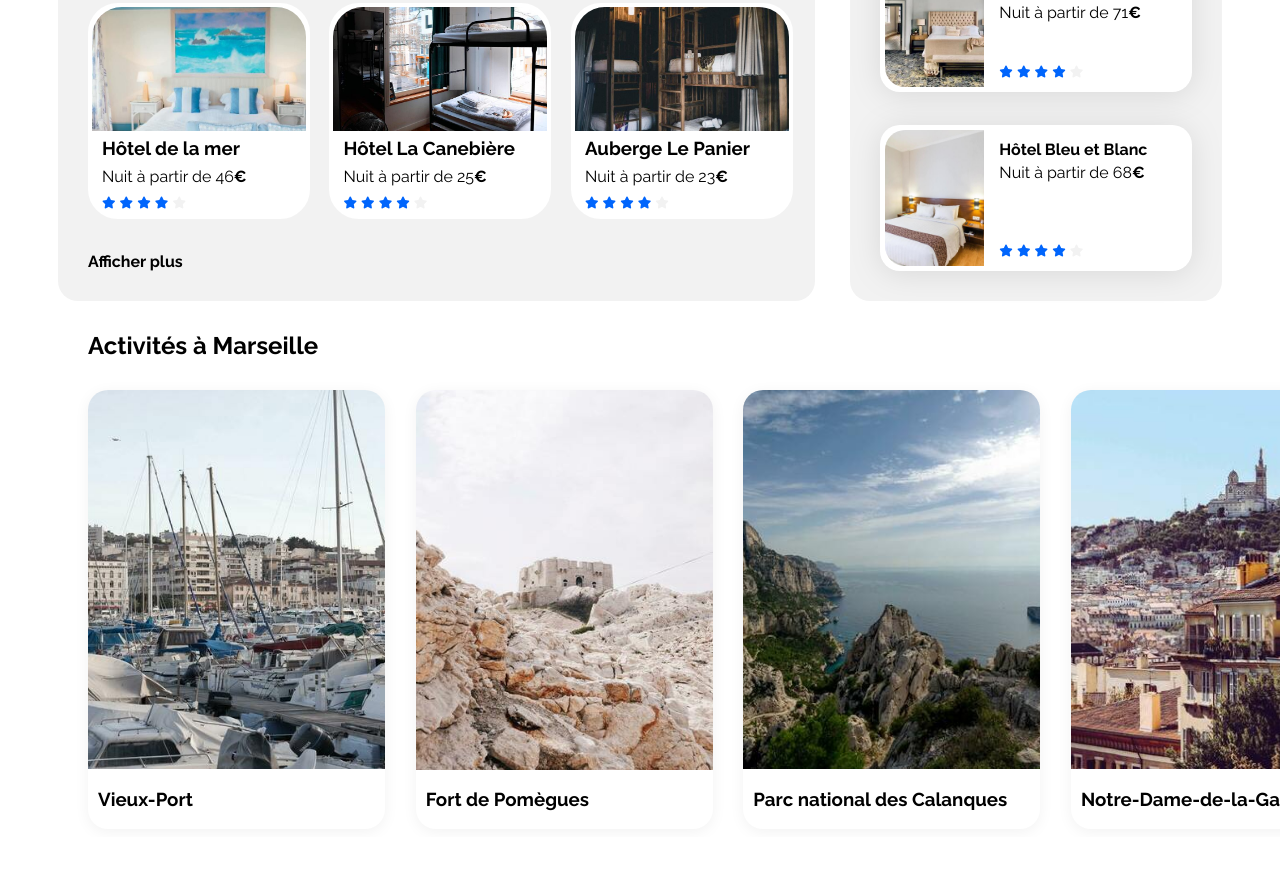
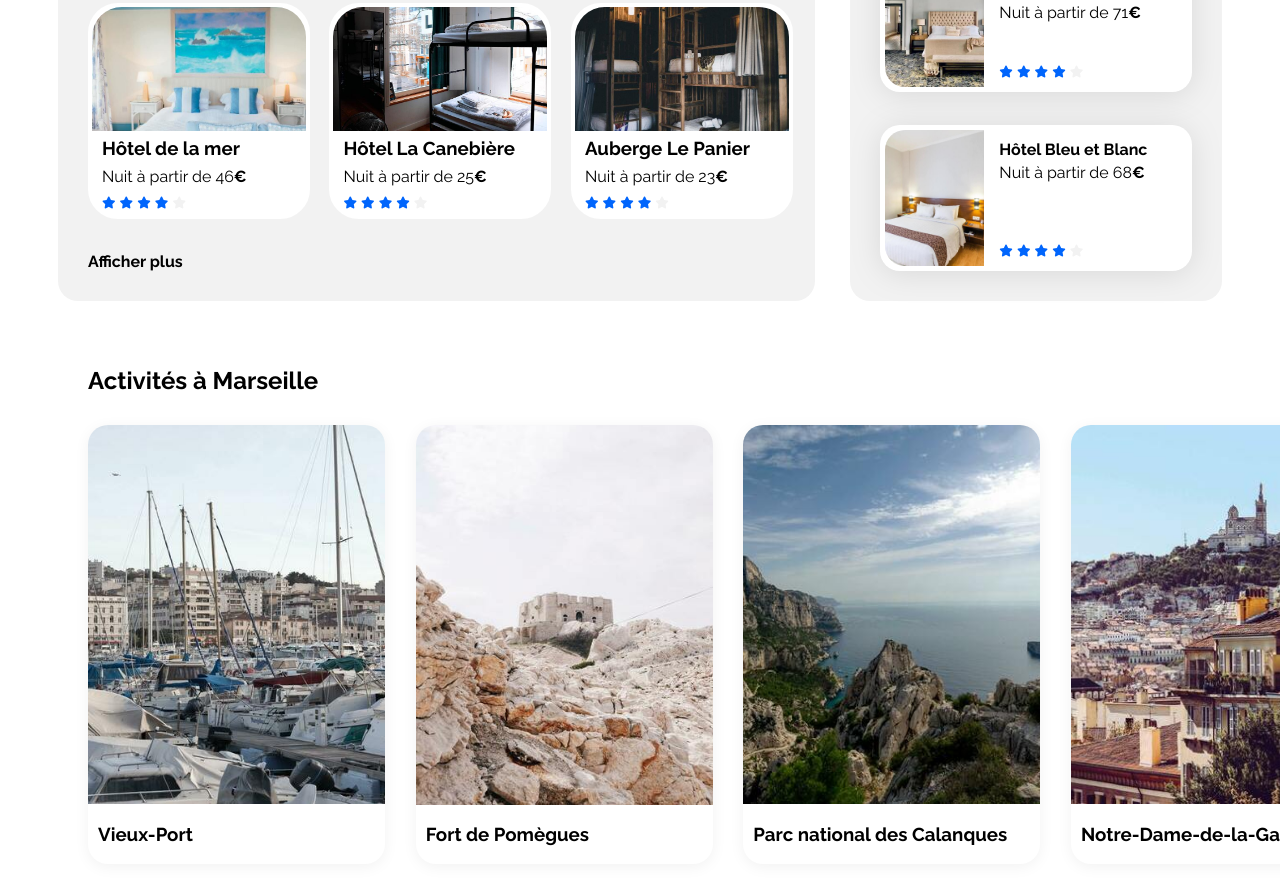
Before and after one commit to JleCrt/Booki, a plain HTML site: page index.html in a window 1280 px wide. Shown: the part 765-1649 px from the top of the page. Before the commit the page ends 1602 px from the top, so only its background shows below. Drawn offline with Linux system fonts and the light colour scheme.

Commit message:
padding activities Marseille

```diff
--- a/css/style.css
+++ b/css/style.css
@@ -365,7 +365,7 @@ input::placeholder {
 .activities-marseille {
     display: flex;
     flex-direction: column;
-    padding: 0 30px 0 30px;
+    padding: 35px 30px 30px 30px;
     width: 1280px;
 }
 
```
